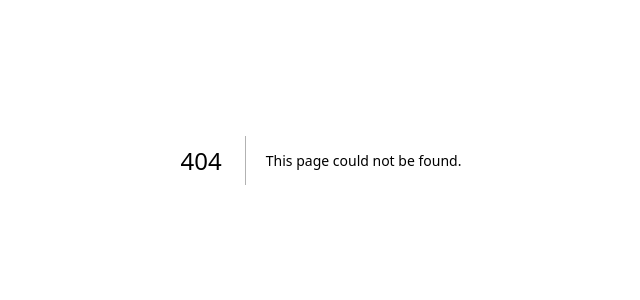
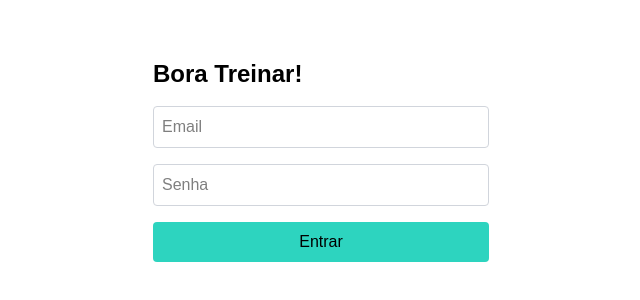
Before and after one commit to produtosamimpulse-collab/bora-treinar, a Next.js app: page /login in a window 1280 px wide. Before the commit this address had no page. Shown: the part 240-540 px from the top of the page, without its empty margins (319-959 px from the left). Built offline with nearby package versions, Linux system fonts and the light colour scheme.

Commit message:
feat: add email/password authentication with route protection

```diff
--- /dev/null
+++ b/app/login/page.tsx
@@ -0,0 +1,59 @@
+'use client'
+
+import { useState } from 'react'
+import { useRouter } from 'next/navigation'
+import { createBrowserSupabaseClient } from '@/lib/supabase/client'
+
+export default function LoginPage() {
+  const [email, setEmail] = useState('')
+  const [password, setPassword] = useState('')
+  const [error, setError] = useState<string | null>(null)
+  const router = useRouter()
+
+  async function handleSubmit(e: React.FormEvent) {
+    e.preventDefault()
+    setError(null)
+
+    const supabase = createBrowserSupabaseClient()
+    const { error } = await supabase.auth.signInWithPassword({ email, password })
+
+    if (error) {
+      setError(error.message)
+      return
+    }
+
+    router.push('/')
+    router.refresh()
+  }
+
+  return (
+    <main className="flex min-h-screen items-center justify-center bg-white">
+      <form onSubmit={handleSubmit} className="w-full max-w-sm space-y-4 p-6">
+        <h1 className="text-2xl font-semibold text-black">Bora Treinar!</h1>
+        <input
+          type="email"
+          placeholder="Email"
+          value={email}
+          onChange={(e) => setEmail(e.target.value)}
+          className="w-full rounded border border-gray-300 p-2 text-black"
+          required
+        />
+        <input
+          type="password"
+          placeholder="Senha"
+          value={password}
+          onChange={(e) => setPassword(e.target.value)}
+          className="w-full rounded border border-gray-300 p-2 text-black"
+          required
+        />
+        {error && <p className="text-sm text-red-600">{error}</p>}
+        <button
+          type="submit"
+          className="w-full rounded bg-[#2DD4BF] p-2 font-medium text-black"
+        >
+          Entrar
+        </button>
+      </form>
+    </main>
+  )
+}
--- /dev/null
+++ b/lib/supabase/middleware.ts
@@ -0,0 +1,5 @@
+const PUBLIC_PATHS = ['/login']
+
+export function isPublicPath(pathname: string): boolean {
+  return PUBLIC_PATHS.includes(pathname)
+}
--- /dev/null
+++ b/proxy.ts
@@ -0,0 +1,42 @@
+import { createServerClient } from '@supabase/ssr'
+import { NextResponse, type NextRequest } from 'next/server'
+import { isPublicPath } from './lib/supabase/middleware'
+
+export async function proxy(request: NextRequest) {
+  let response = NextResponse.next({ request })
+
+  if (isPublicPath(request.nextUrl.pathname)) {
+    return response
+  }
+
+  const supabase = createServerClient(
+    process.env.NEXT_PUBLIC_SUPABASE_URL!,
+    process.env.NEXT_PUBLIC_SUPABASE_ANON_KEY!,
+    {
+      cookies: {
+        getAll: () => request.cookies.getAll(),
+        setAll: (cookiesToSet) => {
+          cookiesToSet.forEach(({ name, value }) => request.cookies.set(name, value))
+          response = NextResponse.next({ request })
+          cookiesToSet.forEach(({ name, value, options }) =>
+            response.cookies.set(name, value, options)
+          )
+        },
+      },
+    }
+  )
+
+  const {
+    data: { user },
+  } = await supabase.auth.getUser()
+
+  if (!user) {
+    return NextResponse.redirect(new URL('/login', request.url))
+  }
+
+  return response
+}
+
+export const config = {
+  matcher: ['/((?!_next/static|_next/image|favicon.ico).*)'],
+}
```
Also changed, not shown: 1 other file (tests, documents, lock files or other folders).
